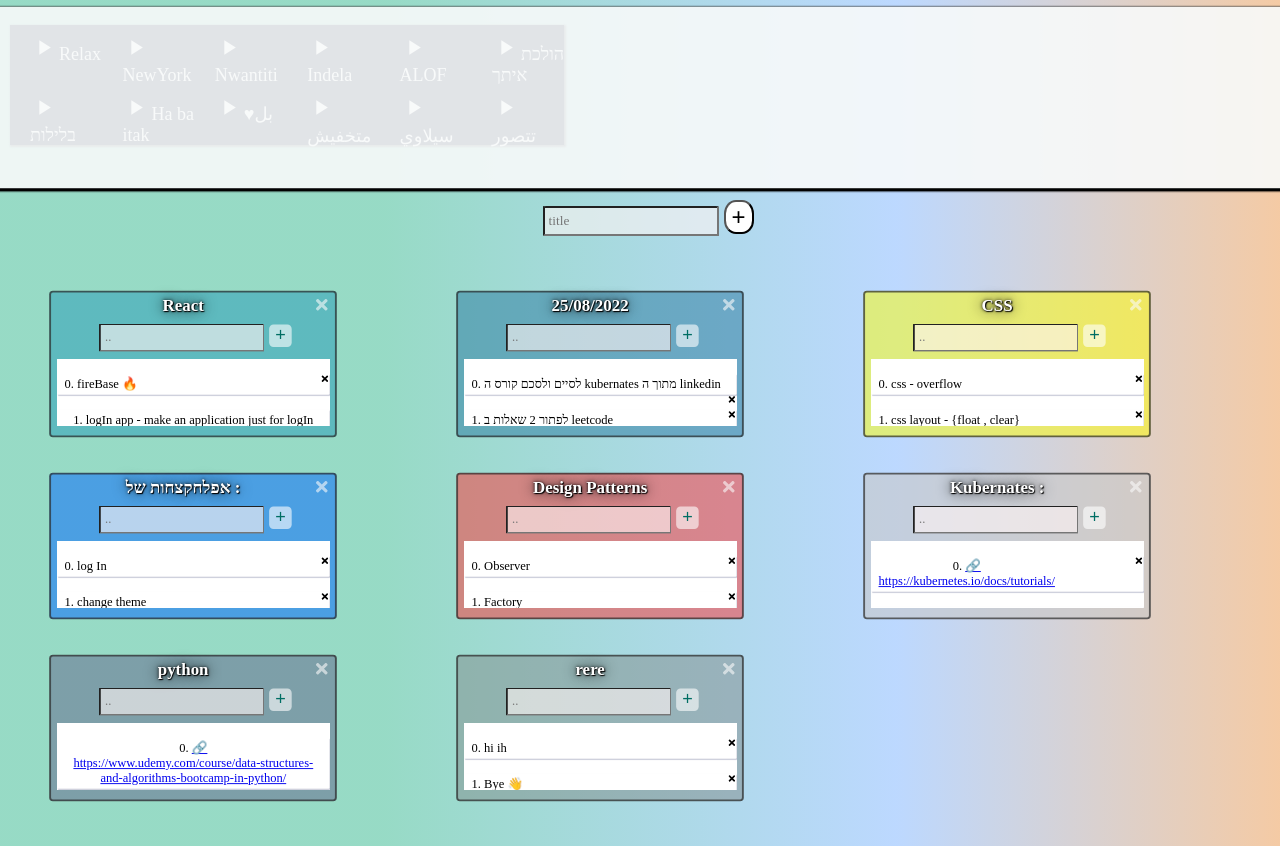
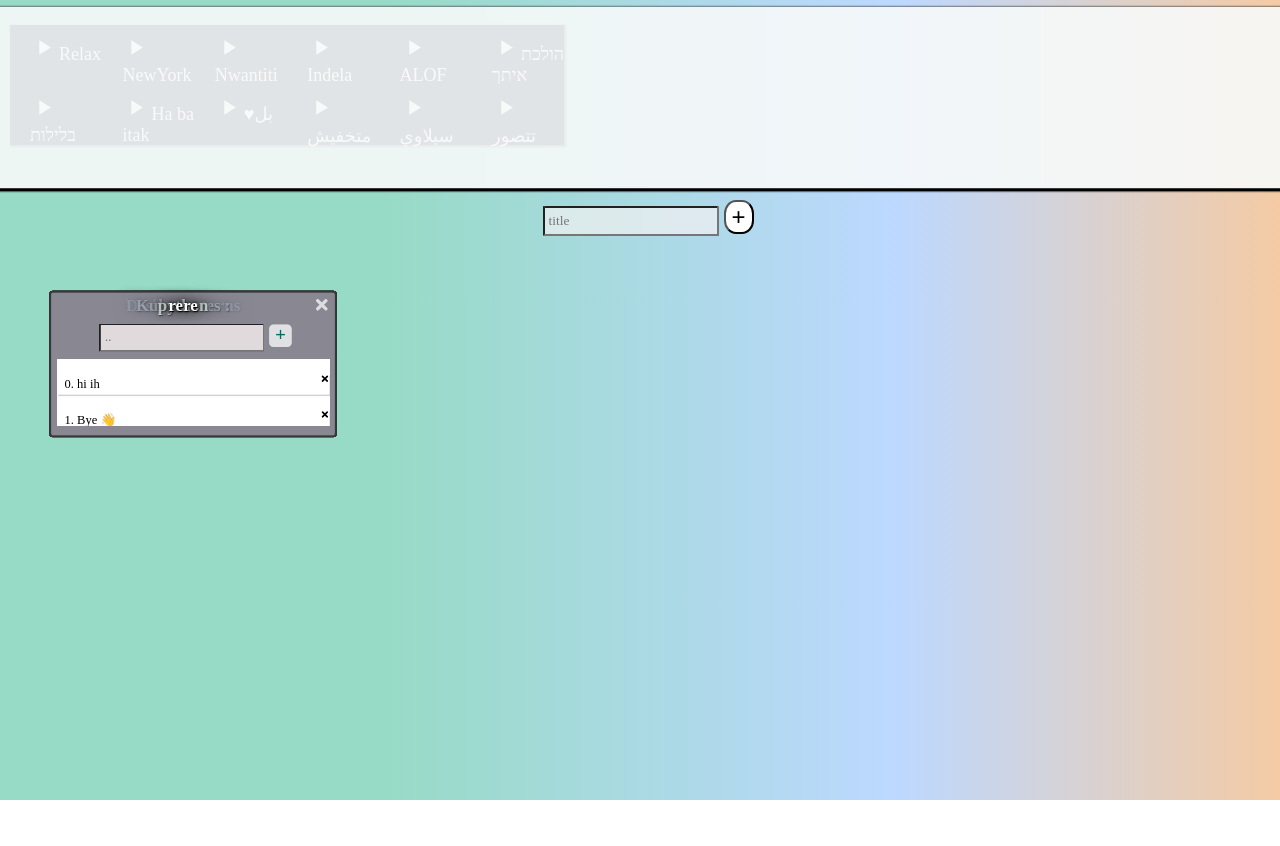
Before and after one commit to rehamAbass/to-do-v3, a React (Create React App) app: page / in a window 1280 px wide. Shown: the top 846 px of the page. After the commit the page ends 800 px from the top, so only its background shows below. Built offline with nearby package versions, Linux system fonts and the light colour scheme; data requests are answered from the project's data file; a web font is replaced by a local one.

Commit message:
Update Card.css

```diff
--- a/src/components/Card/Card.css
+++ b/src/components/Card/Card.css
@@ -2,7 +2,8 @@
 
     padding: 1px 1px;
     height: min-content;
-/*     position: relative; */
+    position: fixed;
+/*      relative; */
     transform: translateZ(0);
     transform:scale(0.94);
     display: table;
@@ -45,7 +46,7 @@ z-index : 1001;
 .list:hover {
   position: absolute;
 /*  position: fixed; */
-   animation: mymove 5s infinite;
+   animation: mymove  finite;
     z-index:1000;
   -webkit-transform: translateZ(110%);
   transform: translateZ(110%);
```
